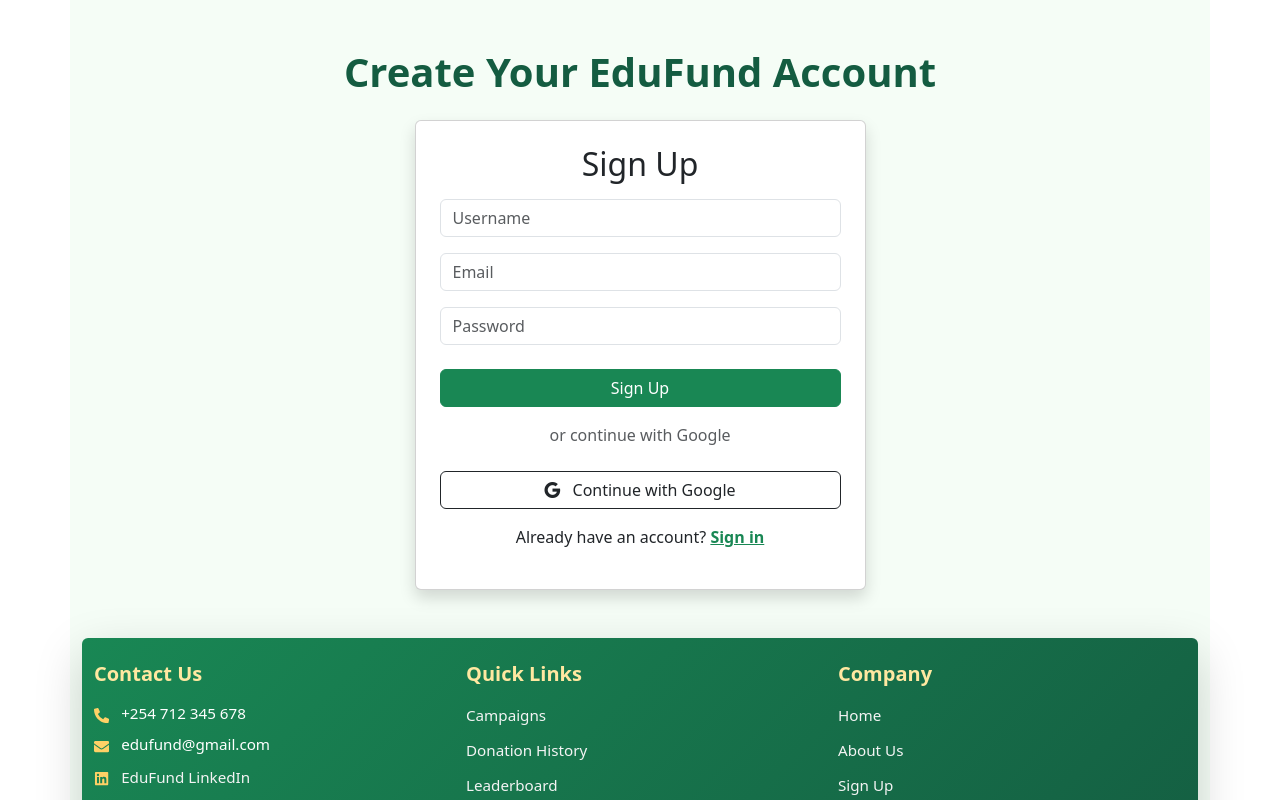
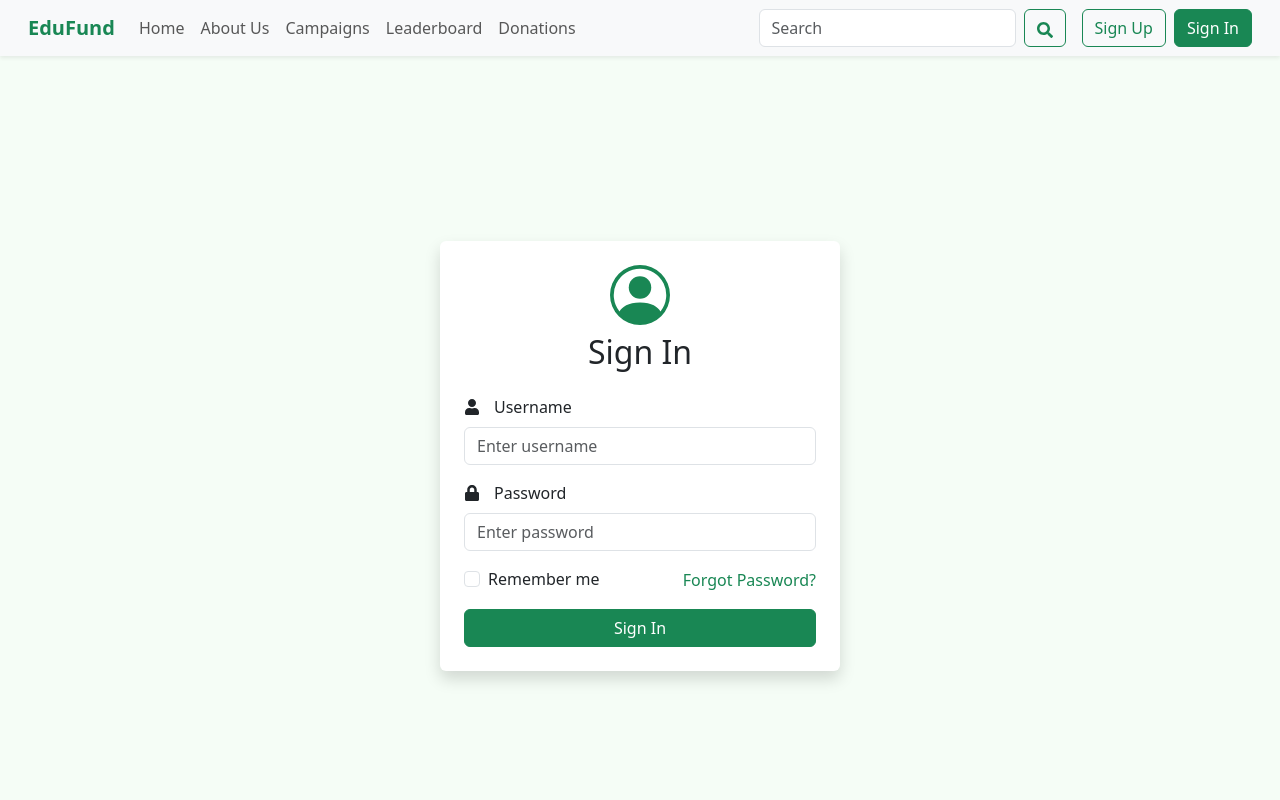
Before and after one commit to Clarita254/Edufund, a React (Create React App) app in the folder edufund-platform/: page /signin in a window 1280 px wide. Shown: the top 800 px of the page. Built offline with nearby package versions, Linux system fonts and the light colour scheme.

Commit message:
modified the css styling of signup page

```diff
--- a/edufund-platform/public/index.html
+++ b/edufund-platform/public/index.html
@@ -44,5 +44,8 @@
       To begin the development, run `npm start` or `yarn start`.
       To create a production bundle, use `npm run build` or `yarn build`.
     -->
+
+    <script src="https://cdn.jsdelivr.net/npm/bootstrap@5.3.0/dist/js/bootstrap.bundle.min.js"></script>
+
   </body>
 </html>
--- a/edufund-platform/src/App.css
+++ b/edufund-platform/src/App.css
@@ -1,8 +1,12 @@
-.app-wrapper{
-  display: flex;
-  flex-direction: column;
-  min-height: 100vh;
-}
+
 .signup-page{
   flex:1;
 }
+
+
+body{
+  background:linear-gradient(to right,#e0f7fa, #e8f5e9);
+  font-family: 'Segoe UI', Tahoma, Geneva, Verdana, sans-serif;
+  margin:0;
+  padding:0;
+}
--- a/edufund-platform/src/App.js
+++ b/edufund-platform/src/App.js
@@ -1,13 +1,20 @@
 import React from "react";
-import SignUp from'./pages/SignupPage';
+import { BrowserRouter as Router, Routes, Route } from "react-router-dom";
+import Topnav from "./components/topnav";
+import SignUp from "./pages/SignupPage";
+import SignIn from "./pages/SignInPage";
 
 
 function App(){
 
- return(
-<div className="app-wrapper">
-    <SignUp />
-</div>
+return(
+<Router>
+  <Topnav />
+  <Routes>
+    <Route path="/signup" element={<SignUp />} />
+    <Route path="/signin" element={<SignIn />} />
+  </Routes>
+</Router>
 
 );
 }
--- /dev/null
+++ b/edufund-platform/src/components/topnav.js
@@ -0,0 +1,69 @@
+import React from "react";
+import { FaSearch } from "react-icons/fa";
+import { Link } from "react-router-dom";
+
+const Topnav = () => {
+  return (
+    <nav className="navbar navbar-expand-lg navbar-light bg-light shadow-sm px-3">
+      <div className="container-fluid">
+        <Link className="navbar-brand fw-bold text-success" to="/">
+          EduFund
+        </Link>
+
+        <button
+          className="navbar-toggler"
+          type="button"
+          data-bs-toggle="collapse"
+          data-bs-target="#navbarNav"
+        >
+          <span className="navbar-toggler-icon"></span>
+        </button>
+
+        <div className="collapse navbar-collapse" id="navbarNav">
+          <ul className="navbar-nav me-auto mb-2 mb-lg-0">
+            <li className="nav-item">
+              <Link className="nav-link" to="/">Home</Link>
+            </li>
+            <li className="nav-item">
+              <Link className="nav-link" to="/about">About Us</Link>
+            </li>
+            <li className="nav-item">
+              <Link className="nav-link" to="/campaigns">Campaigns</Link>
+            </li>
+            <li className="nav-item">
+              <Link className="nav-link" to="/leaderboard">Leaderboard</Link>
+            </li>
+            <li className="nav-item">
+              <Link className="nav-link" to="/donations">Donations</Link>
+            </li>
+          </ul>
+
+          {/* Search Bar */}
+          <form className="d-flex me-3">
+            <input
+              className="form-control me-2"
+              type="search"
+              placeholder="Search"
+              aria-label="Search"
+            />
+            <button className="btn btn-outline-success" type="submit">
+              <FaSearch />
+            </button>
+          </form>
+
+          {/* Auth Links */}
+          <div className="d-flex">
+            <Link to="/signup" className="btn btn-outline-success me-2">
+              Sign Up
+            </Link>
+            <Link to="/signin" className="btn btn-success">
+              Sign In
+            </Link>
+          </div>
+        </div>
+      </div>
+    </nav>
+  );
+};
+
+export default Topnav;
--- /dev/null
+++ b/edufund-platform/src/pages/SignInPage.js
@@ -0,0 +1,75 @@
+import React from "react";
+import { FaUser, FaLock } from "react-icons/fa";
+import { BsPersonCircle } from "react-icons/bs";
+import Footer from "../components/Footer";
+import "../styles/SignIn.css";
+
+const SignInPage = () => {
+  return (
+    <>
+      <div className="signin-container d-flex justify-content-center align-items-center vh-100">
+        <div className="signin-card p-4 shadow rounded bg-white ">
+          <div className="text-center mb-4">
+            <BsPersonCircle size={60} color="#198754" />
+            <h2 className="mt-2">Sign In</h2>
+          </div>
+
+          <form>
+            <div className="form-group mb-3">
+              <label className="form-label">
+                <FaUser className="me-2" />
+                Username
+              </label>
+              <input
+                type="text"
+                className="form-control"
+                placeholder="Enter username"
+                required
+              />
+            </div>
+
+            <div className="form-group mb-3">
+              <label className="form-label">
+                <FaLock className="me-2" />
+                Password
+              </label>
+              <input
+                type="password"
+                className="form-control"
+                placeholder="Enter password"
+                required
+              />
+            </div>
+
+            <div className="d-flex justify-content-between align-items-center mb-3">
+              <div className="form-check">
+                <input
+                  type="checkbox"
+                  className="form-check-input"
+                  id="rememberMe"
+                />
+                <label className="form-check-label" htmlFor="rememberMe">
+                  Remember me
+                </label>
+              </div>
+              <a
+                href="/forgot-password"
+                className="text-decoration-none text-success"
+              >
+                Forgot Password?
+              </a>
+            </div>
+
+            <button type="submit" className="btn btn-success w-100">
+              Sign In
+            </button>
+          </form>
+        </div>
+      </div>
+
+      <Footer />
+    </>
+  );
+};
+
+export default SignInPage;
--- a/edufund-platform/src/pages/SignupPage.js
+++ b/edufund-platform/src/pages/SignupPage.js
@@ -5,6 +5,7 @@ import Footer from "../components/Footer";
 
 const SignupPage = () => {
   return (
+    <div className="signup-wrapper">
     <div className="container signup-page py-5">
       <h1 className="text-center mb-4 heading">Create Your EduFund Account</h1>
       <div className="row justify-content-center">
@@ -44,7 +45,7 @@ const SignupPage = () => {
           </div>
         </div>
       </div>
-
+      </div>
       <Footer />
     </div>
   );
--- /dev/null
+++ b/edufund-platform/src/styles/SignIn.css
@@ -0,0 +1,16 @@
+.signin-container{
+   background-color: #f5fdf6;
+   min-height: 100vh;
+   display:flex;
+   flex-direction:column;
+}
+.signin-card{
+    width:100%;
+    max-width:400px;
+}
+.form-label{
+    font-weight:500;
+    display:flex;
+    align-items:center;
+    gap:6px;
+}
--- a/edufund-platform/src/styles/SignUp.css
+++ b/edufund-platform/src/styles/SignUp.css
@@ -1,8 +1,13 @@
+.signup-wrapper{
+  display:flex;
+  flex-direction:column;
+  min-height:100vh;
+}
+
+/*As the content grows the footer remains at the bottom of the footer */
 .signup-page {
   background-color: #f5fdf6;
-  min-height: 100vh;
-  display:flex;
-  flex-direction:column;
+  flex:1;
 }
 
 .card {
@@ -24,3 +29,6 @@
     color:#145c41;
     font-weight:600;
 }
+footer{
+  margin-top: auto; /* Enhances the appearance of the footer */
+}
```
